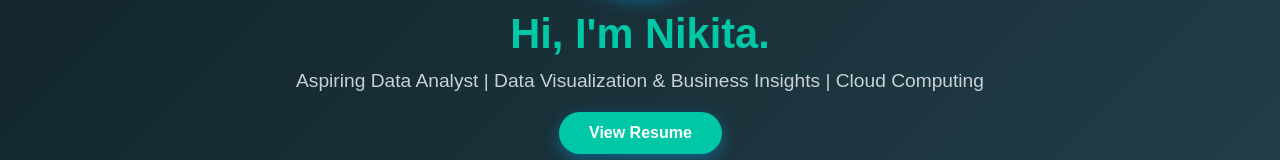
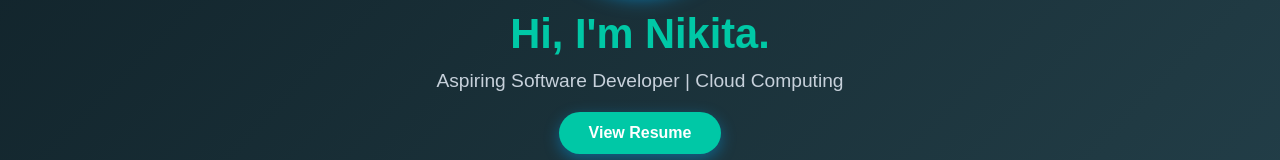
Before and after one commit to Nikita-H07/Nikita_Portfolio, a plain HTML site: page index.html in a window 1280 px wide. Shown: the part 342-502 px from the top of the page. Drawn offline with nearby package versions, Linux system fonts and the light colour scheme.

Commit message:
Update title and description to reflect new role

```diff
--- a/index.html
+++ b/index.html
@@ -3,7 +3,7 @@
 <head>
   <meta charset="UTF-8" />
   <meta name="viewport" content="width=device-width, initial-scale=1.0" />
-  <title>Nikita H | Aspiring Data Analyst</title>
+  <title>Nikita H | Aspiring Software Developer</title>
 
   <link href="https://cdn.jsdelivr.net/npm/aos@2.3.4/dist/aos.css" rel="stylesheet" />
   <link rel="stylesheet" href="https://cdnjs.cloudflare.com/ajax/libs/font-awesome/6.5.0/css/all.min.css" />
@@ -40,7 +40,7 @@
     <img src="NikitaH.jpg" alt="Nikita Profile" class="profile-img" data-aos="zoom-in" data-aos-delay="200" />
     <h1 data-aos="fade-right" data-aos-delay="400">Hi, I'm Nikita.</h1>
 
-    <p data-aos="fade-left" data-aos-delay="600">Aspiring Data Analyst | Data Visualization & Business Insights | Cloud Computing</p>
+    <p data-aos="fade-left" data-aos-delay="600">Aspiring Software Developer | Cloud Computing</p>
     <a href="https://github.com/Nikita-H07/Nikita_Portfolio/blob/main/Nikita_H_Resume.pdf"
    class="btn"
    data-aos="zoom-in"
```
